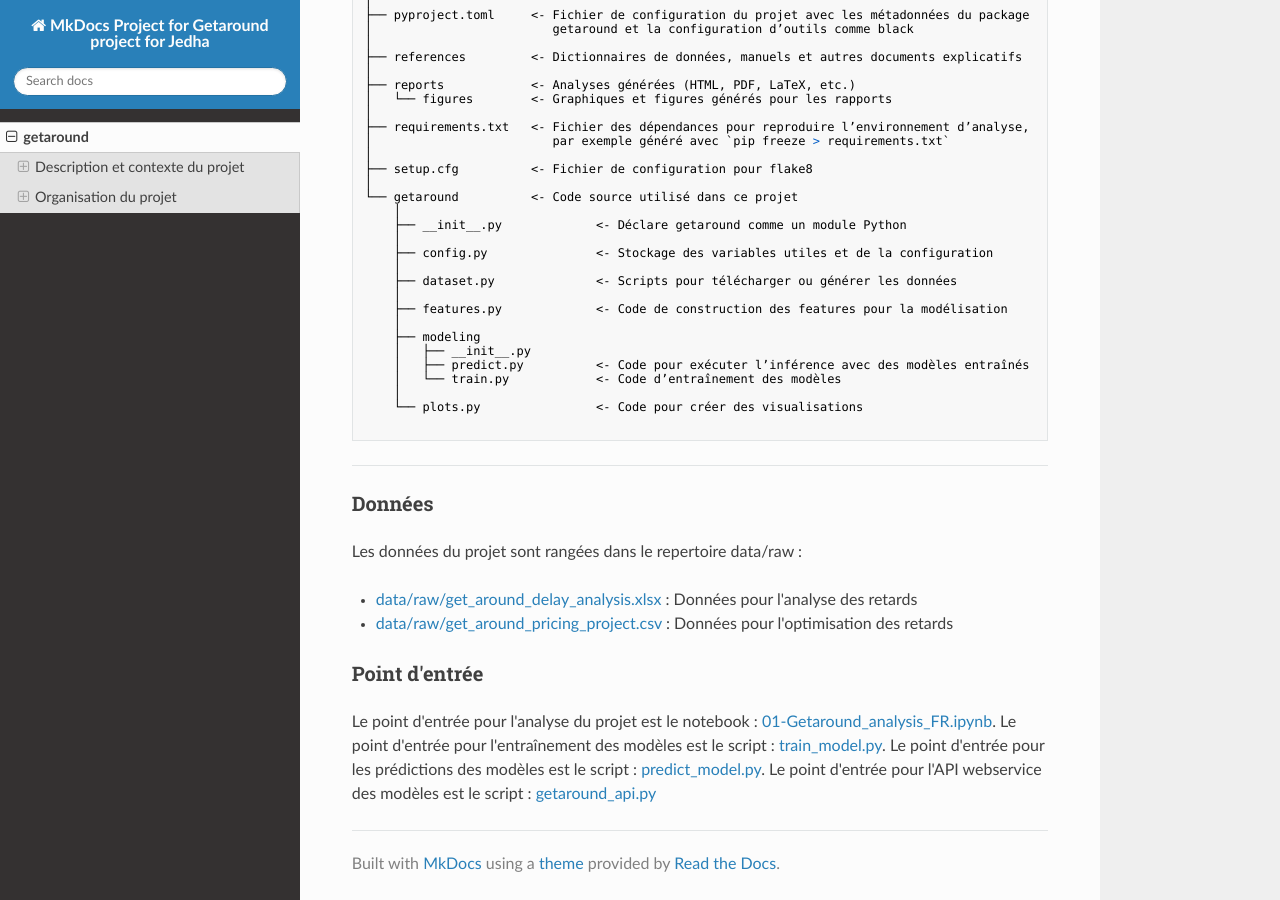
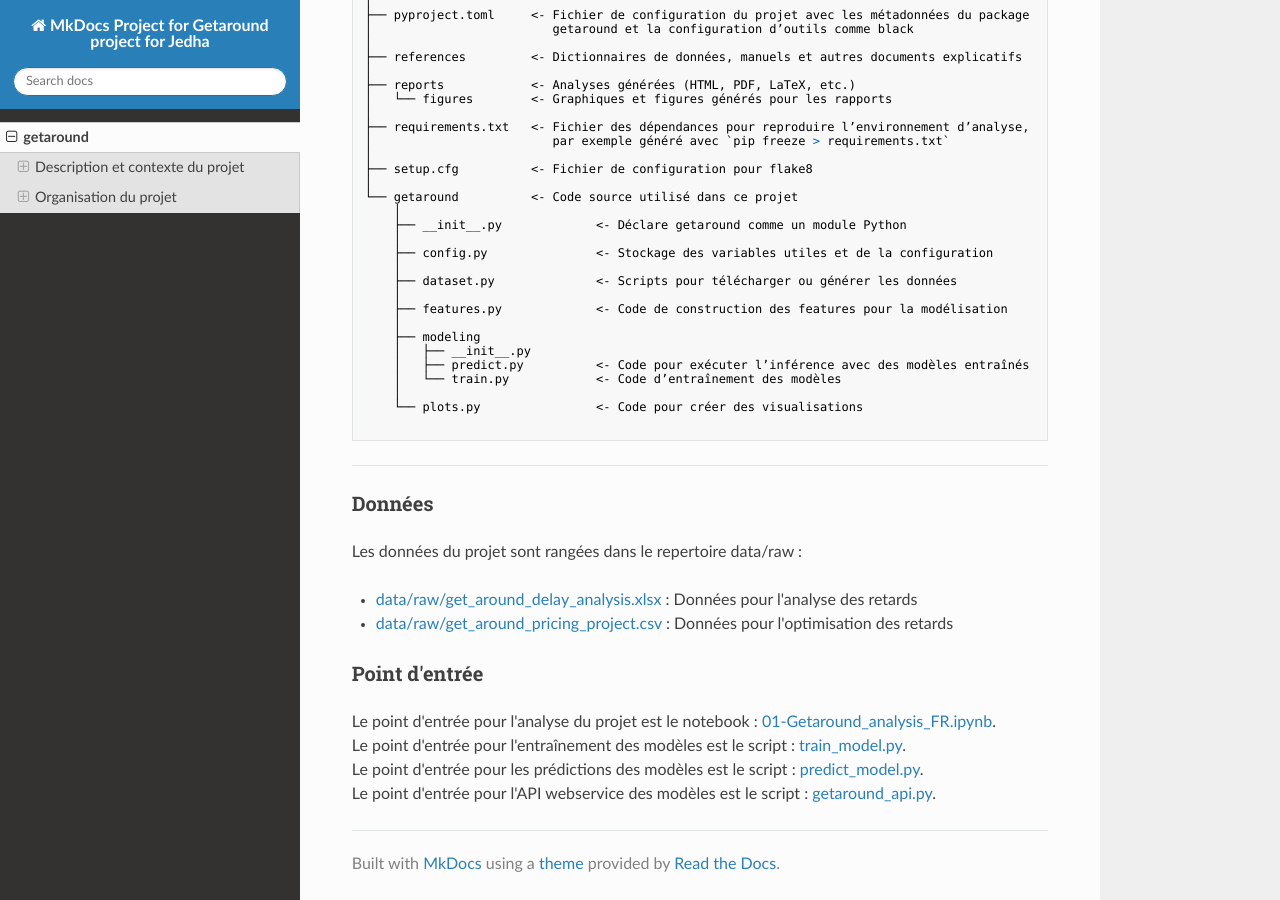
Before and after one commit to pradelf/getaround, an MkDocs documentation site: the page built from docs/index.md, in a window 1280 px wide and 900 px high, scrolled down 5683 px. Built offline with MkDocs 1.6.1, drawn with Linux system fonts in a browser that asks for light colours; nearby versions of some CDN libraries.

Commit message:
Toilettage

```diff
--- a/docs/index.md
+++ b/docs/index.md
@@ -247,7 +247,7 @@ Les données du projet sont rangées dans le repertoire data/raw :
 
 ### Point d'entrée
 
-Le point d'entrée pour l'analyse du projet est le notebook : [01-Getaround_analysis_FR.ipynb](./notebooks/01-Getaround_analysis_FR.ipynb).
-Le point d'entrée pour l'entraînement des modèles est le script : [train_model.py](./getaround/modeling/train.py).
-Le point d'entrée pour les prédictions des modèles est le script : [predict_model.py](./getaround/modeling/predict.py).
-Le point d'entrée pour l'API webservice des modèles est le script : [getaround_api.py](./getaround/api/getaround_api.py)
+Le point d'entrée pour l'analyse du projet est le notebook : [01-Getaround_analysis_FR.ipynb](./notebooks/01-Getaround_analysis_FR.ipynb).<br/>
+Le point d'entrée pour l'entraînement des modèles est le script : [train_model.py](./getaround/modeling/train.py).<br/>
+Le point d'entrée pour les prédictions des modèles est le script : [predict_model.py](./getaround/modeling/predict.py).<br/>
+Le point d'entrée pour l'API webservice des modèles est le script : [getaround_api.py](./getaround/api/getaround_api.py).<br/>
```
